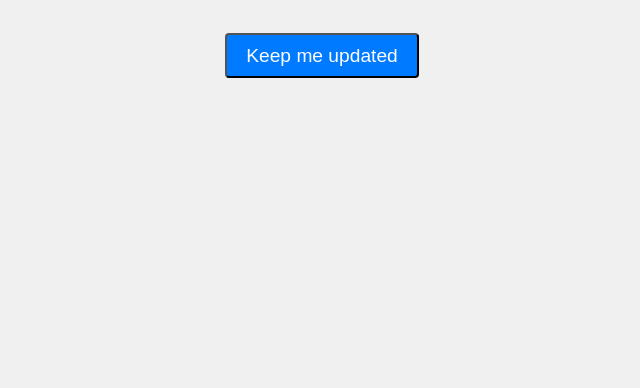
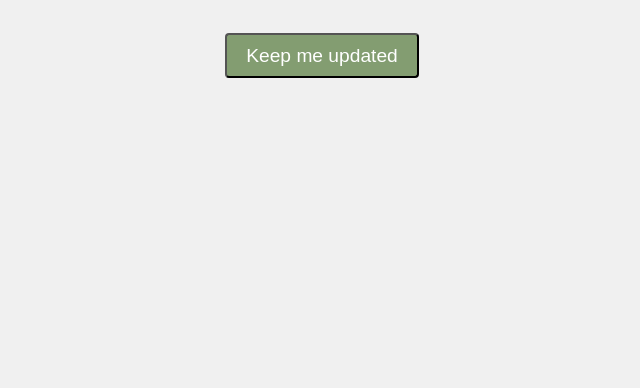
Before and after one commit to JakobGlieder/companynamecomingsoon, a plain HTML site: page index.html in a window 1280 px wide. Shown: the part 412-800 px from the top of the page, without its empty margins (318-958 px from the left). Drawn offline with Linux system fonts and the light colour scheme.

Commit message:
Update styles.css

```diff
--- a/styles.css
+++ b/styles.css
@@ -20,7 +20,7 @@ body {
 
 .btn {
     display: inline-block;
-    background-color: #007BFF;
+    background-color: #839D71;
     color: #fff;
     padding: 0.5em 1em;
     text-decoration: none;
@@ -30,5 +30,5 @@ body {
 }
 
 .btn:hover {
-    background-color: #0056b3;
+    background-color: #68764D;
 }
```
